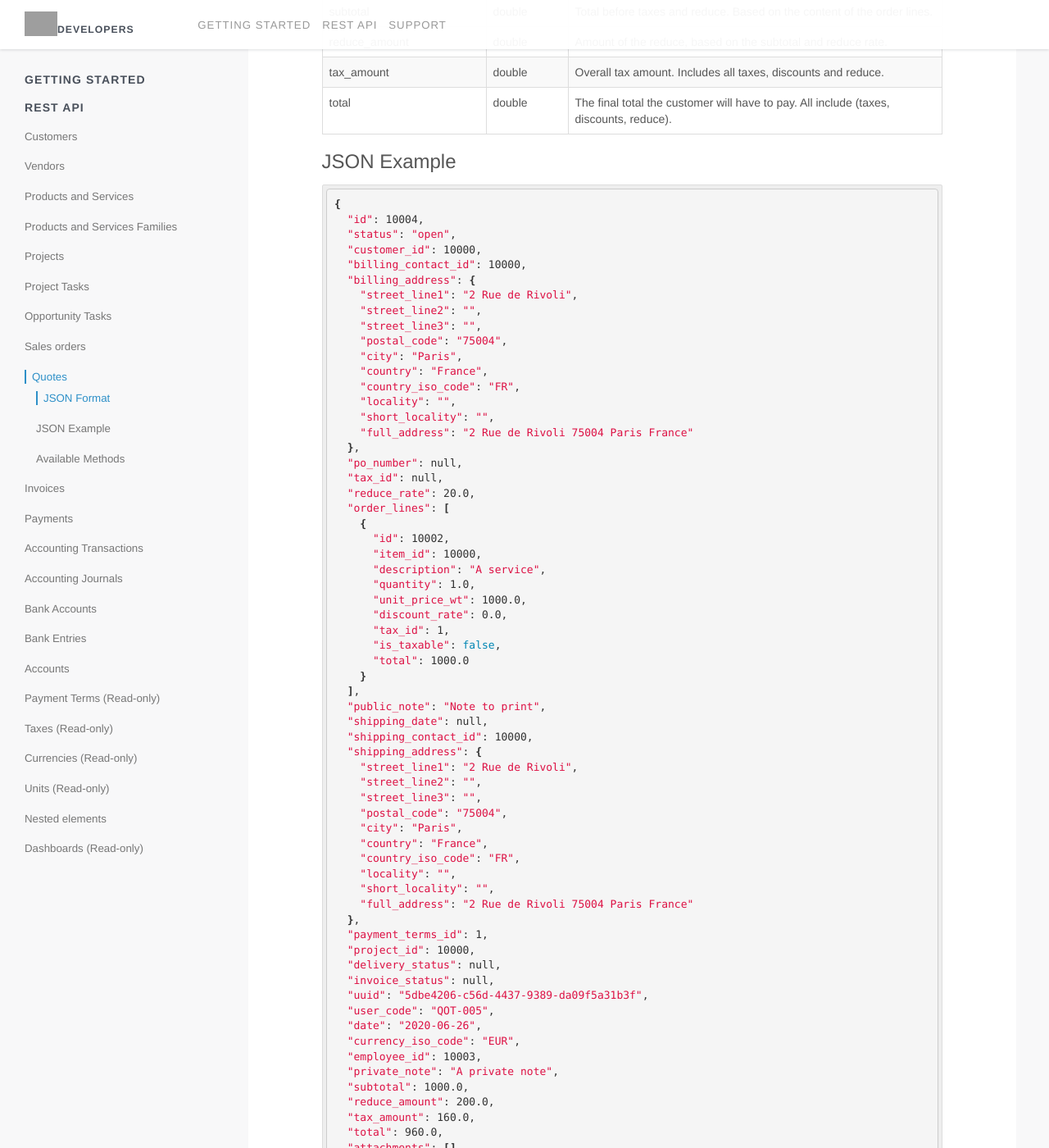
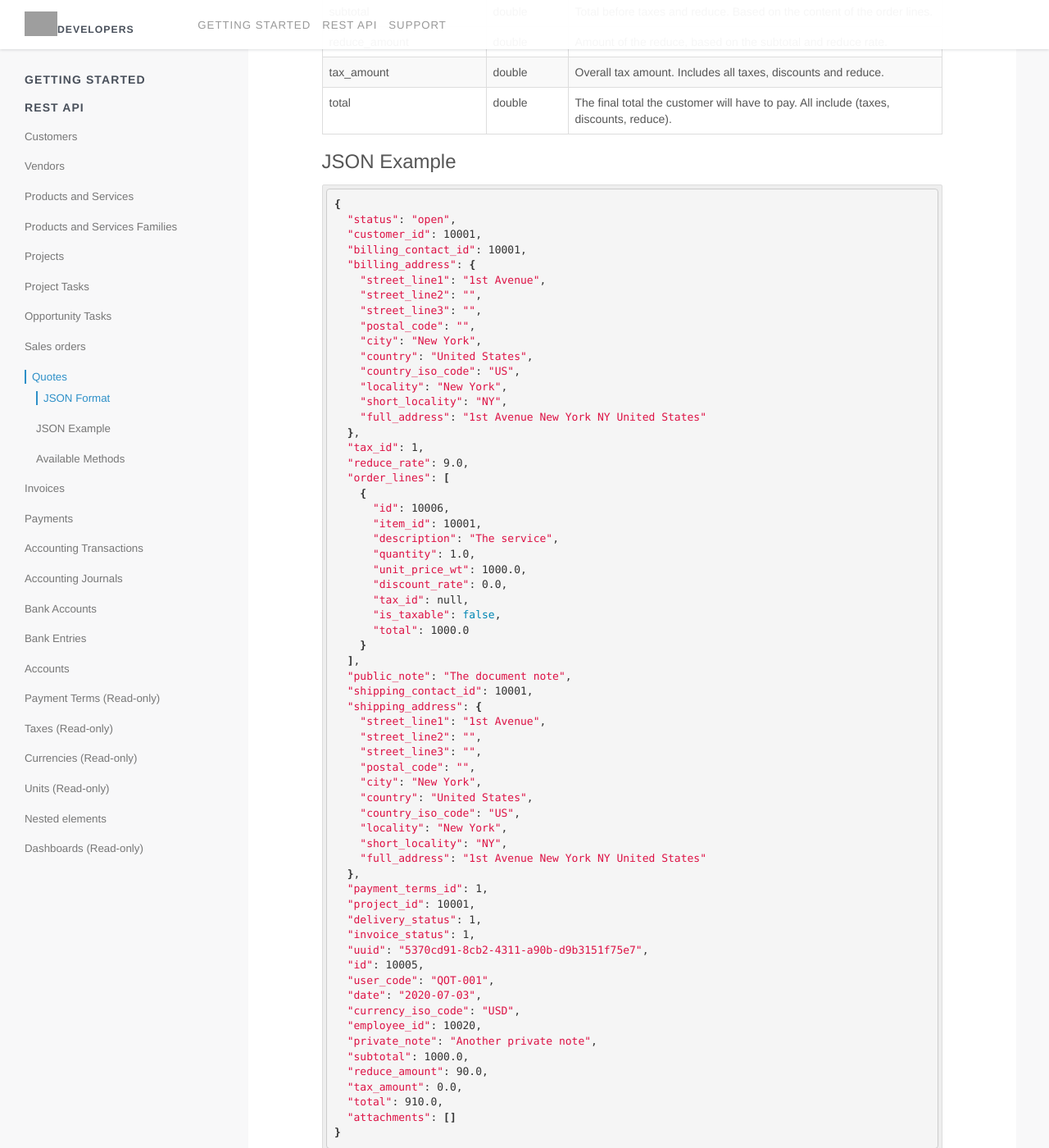
Before and after one commit to myERP/myerp.github.io, a Jekyll site: the page built from docs/1.0/api/index.html, in a window 1280 px wide and 1400 px high, scrolled down 19217 px. Shown: the whole window at 82% size. Built offline with Jekyll 4.4.1, drawn with Linux system fonts in a browser that asks for light colours; nearby versions of some CDN libraries; Markdown is read by kramdown in place of the engine named in the settings; grey boxes are pictures that could not be loaded.

Commit message:
doc: add a good json example for quote

```diff
--- a/_includes/1.0/api/json/quote.json
+++ b/_includes/1.0/api/json/quote.json
@@ -1,64 +1,62 @@
 {
-  "id": 10004,
   "status": "open",
-  "customer_id": 10000,
-  "billing_contact_id": 10000,
+  "customer_id": 10001,
+  "billing_contact_id": 10001,
   "billing_address": {
-    "street_line1": "2 Rue de Rivoli",
+    "street_line1": "1st Avenue",
     "street_line2": "",
     "street_line3": "",
-    "postal_code": "75004",
-    "city": "Paris",
-    "country": "France",
-    "country_iso_code": "FR",
-    "locality": "",
-    "short_locality": "",
-    "full_address": "2 Rue de Rivoli 75004 Paris France"
+    "postal_code": "",
+    "city": "New York",
+    "country": "United States",
+    "country_iso_code": "US",
+    "locality": "New York",
+    "short_locality": "NY",
+    "full_address": "1st Avenue New York NY United States"
   },
-  "po_number": null,
-  "tax_id": null,
-  "reduce_rate": 20.0,
+  "tax_id": 1,
+  "reduce_rate": 9.0,
   "order_lines": [
     {
-      "id": 10002,
-      "item_id": 10000,
-      "description": "A service",
+      "id": 10006,
+      "item_id": 10001,
+      "description": "The service",
       "quantity": 1.0,
       "unit_price_wt": 1000.0,
       "discount_rate": 0.0,
-      "tax_id": 1,
+      "tax_id": null,
       "is_taxable": false,
       "total": 1000.0
     }
   ],
-  "public_note": "Note to print",
-  "shipping_date": null,
-  "shipping_contact_id": 10000,
+  "public_note": "The document note",
+  "shipping_contact_id": 10001,
   "shipping_address": {
-    "street_line1": "2 Rue de Rivoli",
+    "street_line1": "1st Avenue",
     "street_line2": "",
     "street_line3": "",
-    "postal_code": "75004",
-    "city": "Paris",
-    "country": "France",
-    "country_iso_code": "FR",
-    "locality": "",
-    "short_locality": "",
-    "full_address": "2 Rue de Rivoli 75004 Paris France"
+    "postal_code": "",
+    "city": "New York",
+    "country": "United States",
+    "country_iso_code": "US",
+    "locality": "New York",
+    "short_locality": "NY",
+    "full_address": "1st Avenue New York NY United States"
   },
   "payment_terms_id": 1,
-  "project_id": 10000,
-  "delivery_status": null,
-  "invoice_status": null,
-  "uuid": "5dbe4206-c56d-4437-9389-da09f5a31b3f",
-  "user_code": "QOT-005",
-  "date": "2020-06-26",
-  "currency_iso_code": "EUR",
-  "employee_id": 10003,
-  "private_note": "A private note",
+  "project_id": 10001,
+  "delivery_status": 1,
+  "invoice_status": 1,
+  "uuid": "5370cd91-8cb2-4311-a90b-d9b3151f75e7",
+  "id": 10005,
+  "user_code": "QOT-001",
+  "date": "2020-07-03",
+  "currency_iso_code": "USD",
+  "employee_id": 10020,
+  "private_note": "Another private note",
   "subtotal": 1000.0,
-  "reduce_amount": 200.0,
-  "tax_amount": 160.0,
-  "total": 960.0,
+  "reduce_amount": 90.0,
+  "tax_amount": 0.0,
+  "total": 910.0,
   "attachments": []
-}⏎
+}
```
